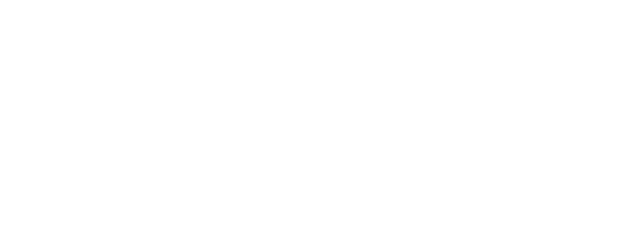
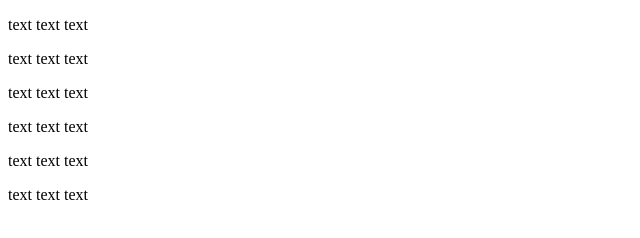
Before and after one commit to morha2778/git-64, a plain HTML site: page index.html in a window 1280 px wide. Shown: the whole page, without its empty margins (0-640 px from the left). Drawn offline with Linux system fonts and the light colour scheme.

Commit message:
added index.html

```diff
--- a/index.html
+++ b/index.html
@@ -5,6 +5,11 @@
     <title>git 64</title>
   </head>
   <body>
-
+  <p>text text text</p>
+  <p>text text text</p>
+  <p>text text text</p>
+  <p>text text text</p>
+  <p>text text text</p>
+  <p>text text text</p>
   </body>
 </html>
```
